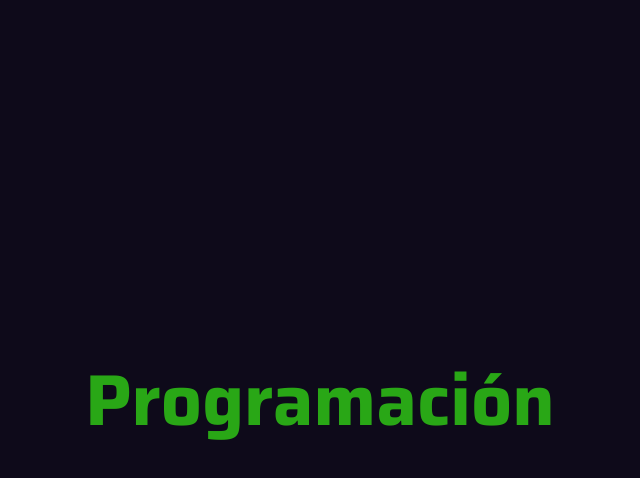
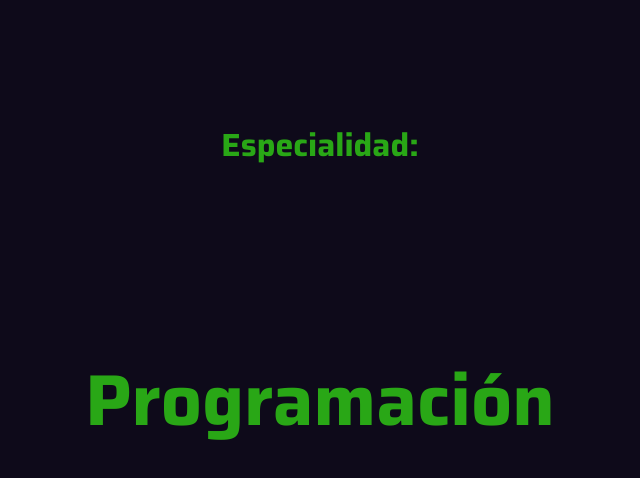
Before and after one commit to luisSir-Alonne/textoAnimacion, a plain HTML site: page index.html in a window 1280 px wide. Shown: the whole page, without its empty margins (320-960 px from the left). Drawn offline with Linux system fonts and the light colour scheme.

Commit message:
Update index.html

```diff
--- a/index.html
+++ b/index.html
@@ -87,6 +87,8 @@ const mensajes = [
        "Luis Angel Ponce Prieto"
     ];
     const titulosMensaje =[
+        "Especialidad:",
+        "Grado y Grupo:",
         "Módulo:",
         "Submódulo:",
         "Fecha:"
@@ -114,21 +116,30 @@ const mensajes = [
             texto.classList.remove("chiquito")
 
         }
-        if(i === 3)
+          if(i === 1){
+              contenedor.innerHTML ="";
+              contenedor.innerHTML = titulosMensaje[0]
+
+          }
+              else if(i=== 2){
+                  contenedor.innerHTML ="";
+                  contenedor.innerHTML =titulosMensaje[1];
+              }
+        else if(i === 3)
         {
             contenedor.innerHTML="";
 
-            contenedor.innerHTML=titulosMensaje[0];
+            contenedor.innerHTML=titulosMensaje[2];
         }else if(i ===4){
             contenedor.innerHTML=""
-            contenedor.innerHTML=titulosMensaje[1]
+            contenedor.innerHTML=titulosMensaje[3]
 
         }else if(i=== 5){
             contenedor.innerHTML="";
-            contenedor.innerHTML=titulosMensaje[2]
+            contenedor.innerHTML=titulosMensaje[4]
         }else if(i >5){
             contenedor.innerHTML=""
-            contenedor.innerHTML=titulosMensaje[3]
+            contenedor.innerHTML=titulosMensaje[5]
             contenedor.style="opacity:1;"
             if(i ===9){
                 contenedor.style="transition:opacity 0.8s ;"
```
